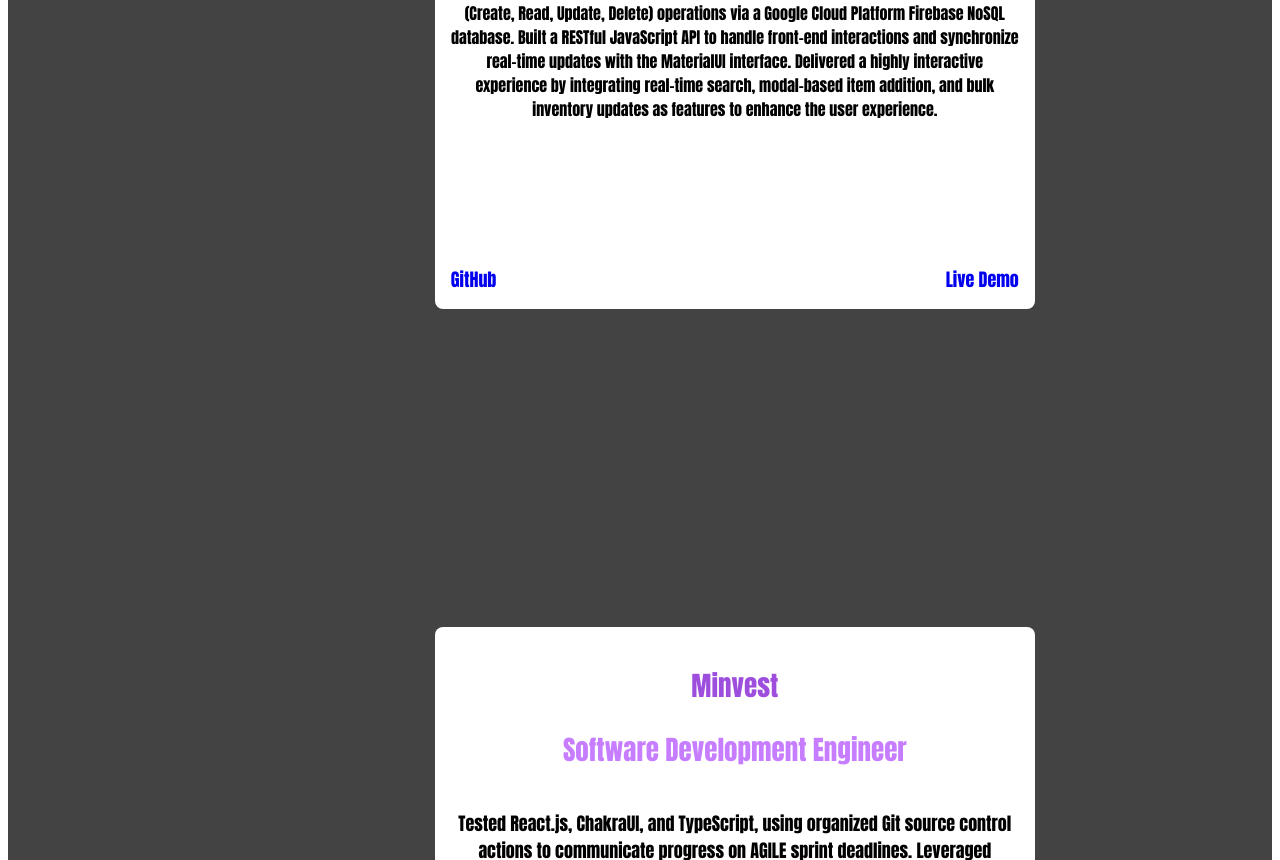
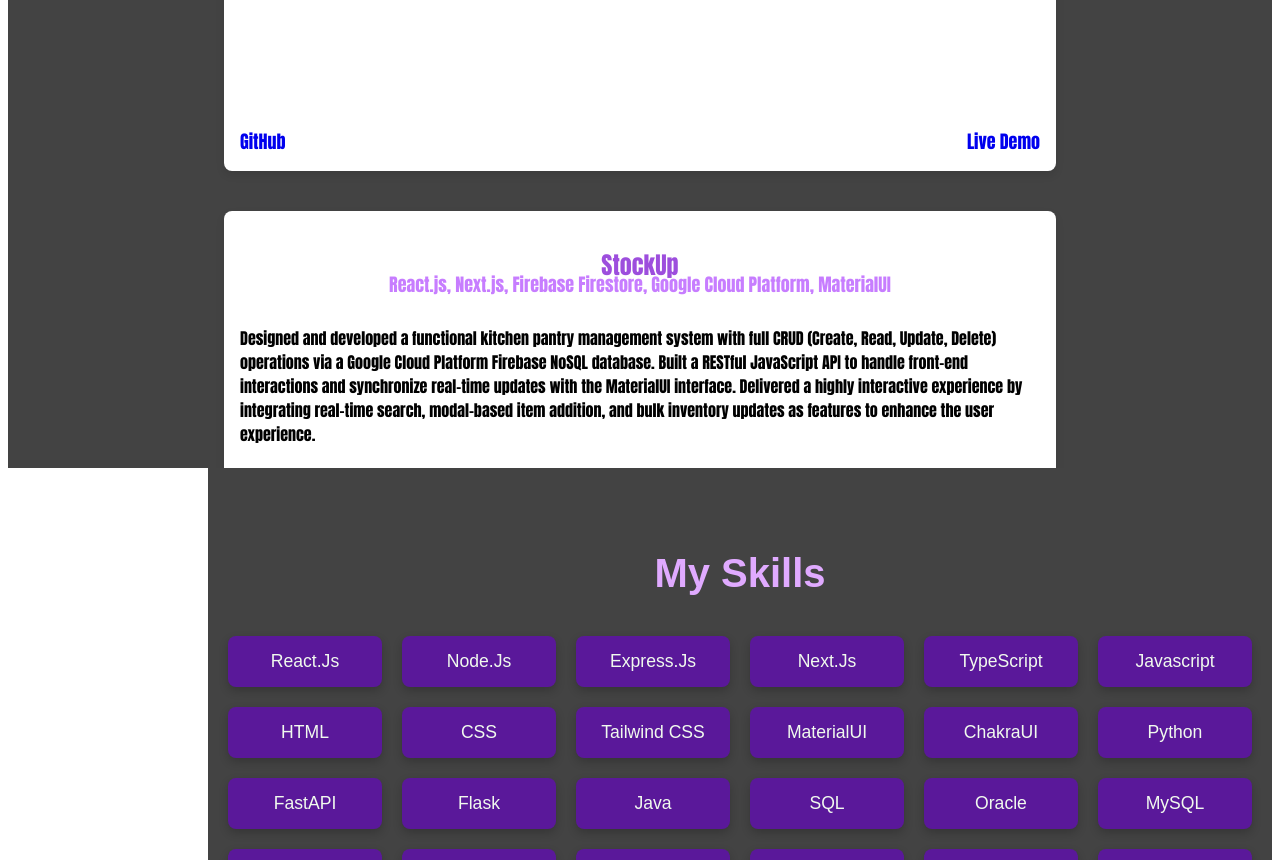
Before and after one commit to aprameyak/portfolio, a Next.js app: page / in a window 1280 px wide. Shown: the part 1940-2800 px from the top of the page. Built offline with nearby package versions, Linux system fonts and the light colour scheme.

Commit message:
changes to skills

```diff
--- a/app/components/ExperienceSection.tsx
+++ b/app/components/ExperienceSection.tsx
@@ -46,18 +46,6 @@ const ExperienceSection: React.FC = () => {
     },
   ];
 
-  const [currentIndex, setCurrentIndex] = useState(0);
-
-  // Use useEffect to automatically move through experiences every 5 seconds
-  useEffect(() => {
-    const interval = setInterval(() => {
-      setCurrentIndex((prevIndex) =>
-        prevIndex === experiences.length - 1 ? 0 : prevIndex + 1
-      );
-    }, 5000);
-
-    return () => clearInterval(interval);
-  }, [experiences.length]);
 
   const styles: { [key: string]: React.CSSProperties } = {
     myexperience: {
@@ -66,41 +54,42 @@ const ExperienceSection: React.FC = () => {
       fontWeight: 'normal',
       backgroundColor: 'rgb(67, 67, 67)',
       display: 'flex',
+      flexDirection: 'column',
       boxSizing: 'border-box',
+      padding: '0',
       height: '100vh',
-      flexDirection: 'column',
-      paddingLeft: '15%',
-      textAlign: 'center',
-      justifyContent: 'center',
+      overflowY: 'auto',
+      scrollSnapType: 'y mandatory',
+      paddingBottom: '20%',
+      paddingTop: '20%',
     },
-    carouselContainer: {
+    experienceContainer: {
       display: 'flex',
       flexDirection: 'column',
+      justifyContent: 'center',
       alignItems: 'center',
-      gap: '10px',
-      position: 'relative',
-    },
-    carouselContent: {
+      gap: '20px',
       width: '100%',
-      maxWidth: '600px',
-      height: 'auto',
-      overflow: 'hidden',
+      height: '100vh',
+      scrollSnapAlign: 'start',
+      padding: '20px',
+      boxSizing: 'border-box',
     },
   };
 
   return (
     <section id="experience" style={styles.myexperience}>
-      <div style={styles.carouselContainer}>
-        <div style={styles.carouselContent}>
+      {experiences.map((experience, index) => (
+        <div key={index} style={styles.experienceContainer}>
           <ExperienceCard
-            name={experiences[currentIndex].name}
-            title={experiences[currentIndex].title}
-            description={experiences[currentIndex].description}
-            picture={experiences[currentIndex].picture}
-            picturelink={experiences[currentIndex].picturelink}
+            name={experience.name}
+            title={experience.title}
+            description={experience.description}
+            picture={experience.picture}
+            picturelink={experience.picturelink}
           />
         </div>
-      </div>
+      ))}
     </section>
   );
 };
--- a/app/components/Header.tsx
+++ b/app/components/Header.tsx
@@ -66,8 +66,8 @@ const Header: React.FC<HeaderProps> = ({ activeSection, setActiveSection }) => {
       height: '100%',
     },
     active: {
-      textShadow: '0 0 10px rgba(255, 0, 255, 0.8), 0 0 20px rgba(255, 0, 255, 0.8), 0 0 30px rgba(255, 0, 255, 0.8)',
-      color: 'white',
+      color: '#5a189a',
+      textDecoration: 'none',
     },
     link: {
       textDecoration: 'none',
@@ -103,6 +103,14 @@ const Header: React.FC<HeaderProps> = ({ activeSection, setActiveSection }) => {
           <h1 style={activeSection === 'projects' ? styles.active : {}}>Projects</h1>
         </a>
         <a
+          href="#skills"
+          className={`link ${getHeaderClass('skills')}`}
+          style={styles.link}
+          onClick={() => setActiveSection('skills')}
+        >
+          <h1 style={activeSection === 'skills' ? styles.active : {}}>Skills</h1>
+        </a>
+        <a
           href="#experience"
           className={`link ${getHeaderClass('experience')}`}
           style={styles.link}
--- a/app/components/ProjectSection.tsx
+++ b/app/components/ProjectSection.tsx
@@ -66,18 +66,6 @@ const ProjectSection: React.FC = () => {
     },
   ];
 
-  const [currentIndex, setCurrentIndex] = useState(0);
-
-  useEffect(() => {
-    const intervalId = setInterval(() => {
-      setCurrentIndex((prevIndex) =>
-        prevIndex === projects.length - 1 ? 0 : prevIndex + 1
-      );
-    }, 5000);
-
-    return () => clearInterval(intervalId);
-  }, [projects.length]);
-
   const styles: { [key: string]: React.CSSProperties } = {
     myProjects: {
       fontFamily: 'Impact, Haettenschweiler, "Arial Narrow Bold", sans-serif',
@@ -87,40 +75,41 @@ const ProjectSection: React.FC = () => {
       display: 'flex',
       flexDirection: 'column',
       boxSizing: 'border-box',
-      paddingLeft: '15%',
+      padding: '0',
       height: '100vh',
-      textAlign: 'center',
-      justifyContent: 'center',
+      overflowY: 'auto',
+      scrollSnapType: 'y mandatory',
+      paddingBottom: '20%',
+      paddingTop: '20%'
     },
-    carouselContainer: {
+    projectContainer: {
       display: 'flex',
       flexDirection: 'column',
+      justifyContent: 'center',
       alignItems: 'center',
-      gap: '10px',
-      position: 'relative',
-    },
-    carouselContent: {
+      gap: '20px',
       width: '100%',
-      maxWidth: '600px',
-      height: 'auto',
-      overflow: 'hidden',
+      height: '100vh',
+      scrollSnapAlign: 'start',
+      padding: '20px',
+      boxSizing: 'border-box',
     },
   };
 
   return (
     <section id="projects" style={styles.myProjects}>
-      <div style={styles.carouselContainer}>
-        <div style={styles.carouselContent}>
+      {projects.map((project, index) => (
+        <div key={index} style={styles.projectContainer}>
           <ProjectCard
-            title={projects[currentIndex].title}
-            description={projects[currentIndex].description}
-            github={projects[currentIndex].github}
-            techStack={projects[currentIndex].techStack}
-            documentation={projects[currentIndex].documentation}
-            liveDemo={projects[currentIndex].liveDemo}
+            title={project.title}
+            description={project.description}
+            github={project.github}
+            techStack={project.techStack}
+            documentation={project.documentation}
+            liveDemo={project.liveDemo}
           />
         </div>
-      </div>
+      ))}
     </section>
   );
 };
--- /dev/null
+++ b/app/components/Skills.tsx
@@ -0,0 +1,105 @@
+'use client';
+
+import React from 'react';
+
+const Skills: React.FC = () => {
+  const skills = [
+    'React.js',
+    'Node.js',
+    'Express.js',
+    'Next.js',
+    'TypeScript',
+    'Javascript',
+    'HTML',
+    'CSS',
+    'Tailwind CSS',
+    'MaterialUI',
+    'ChakraUI',
+    'Python',
+    'FastAPI',
+    'Flask',
+    'Java',
+    'SQL',
+    'Oracle',
+    'MySQL',
+    'MongoDB',
+    'SQLite',
+    'AWS ECS',
+    'AWS EC2',
+    'AWS ECR',
+    'AWS Lambda',
+    'AWS S3',
+    'AWS IAM',
+    'AWS S3',
+    'AWS Cloudformation',
+    'AWS SES',
+    'AWS EventBridge',
+    'GCP Firebase',
+    'Docker',
+    'Figma',
+    'GitHub',
+    'Visual Studio Code',
+    'RESTful APIs',
+    'Websockets',
+    'CI/CD Pipelines',
+    'AGILE Methodologies',
+  ];
+
+  const styles: { [key: string]: React.CSSProperties } = {
+    section: {
+      backgroundColor: 'rgb(67, 67, 67)',
+      padding: '50px 20px',
+      color: '#fff',
+      fontFamily: 'Arial, sans-serif',
+      textAlign: 'center',
+      boxSizing: 'border-box',
+      height: '100vh',
+      marginLeft: '200px',
+    },
+    heading: {
+      fontSize: '2.5rem',
+      marginBottom: '40px',
+      color: '#e0aaff',
+      fontWeight: 'bold',
+    },
+    skillsContainer: {
+      display: 'grid',
+      gridTemplateColumns: 'repeat(auto-fill, minmax(150px, 1fr))',
+      gap: '20px',
+      justifyContent: 'center',
+    },
+    skillCard: {
+      backgroundColor: '#5a189a',
+      padding: '15px 20px',
+      borderRadius: '8px',
+      textTransform: 'capitalize',
+      fontSize: '1.1rem',
+      color: '#f1faee',
+      boxShadow: '0 4px 10px rgba(0, 0, 0, 0.2)',
+      transition: 'all 0.3s ease-in-out',
+    },
+    skillCardHover: {
+      backgroundColor: '#e63946',
+      transform: 'scale(1.1)',
+    },
+  };
+
+  return (
+    <section id="skills" style={styles.section}>
+      <h2 style={styles.heading}>My Skills</h2>
+      <div style={styles.skillsContainer}>
+        {skills.map((skill, index) => (
+          <div
+            key={index}
+            style={styles.skillCard}
+            className="skill-card"
+          >
+            {skill}
+          </div>
+        ))}
+      </div>
+    </section>
+  );
+};
+
+export default Skills;
--- a/app/page.tsx
+++ b/app/page.tsx
@@ -5,6 +5,7 @@ import HomeSection from './components/HomeSection.tsx';
 import AboutSection from './components/AboutSection.tsx';
 import ProjectSection from './components/ProjectSection.tsx';
 import ExperienceSection from './components/ExperienceSection.tsx';
+import Skills from './components/Skills.tsx';
 
 export default function Home() {
   const [activeSection, setActiveSection] = useState('');
@@ -31,6 +32,7 @@ export default function Home() {
         <HomeSection />
         <AboutSection/>
         <ProjectSection/>
+        <Skills/>
         <ExperienceSection/>
       </div>
     </div>
```
